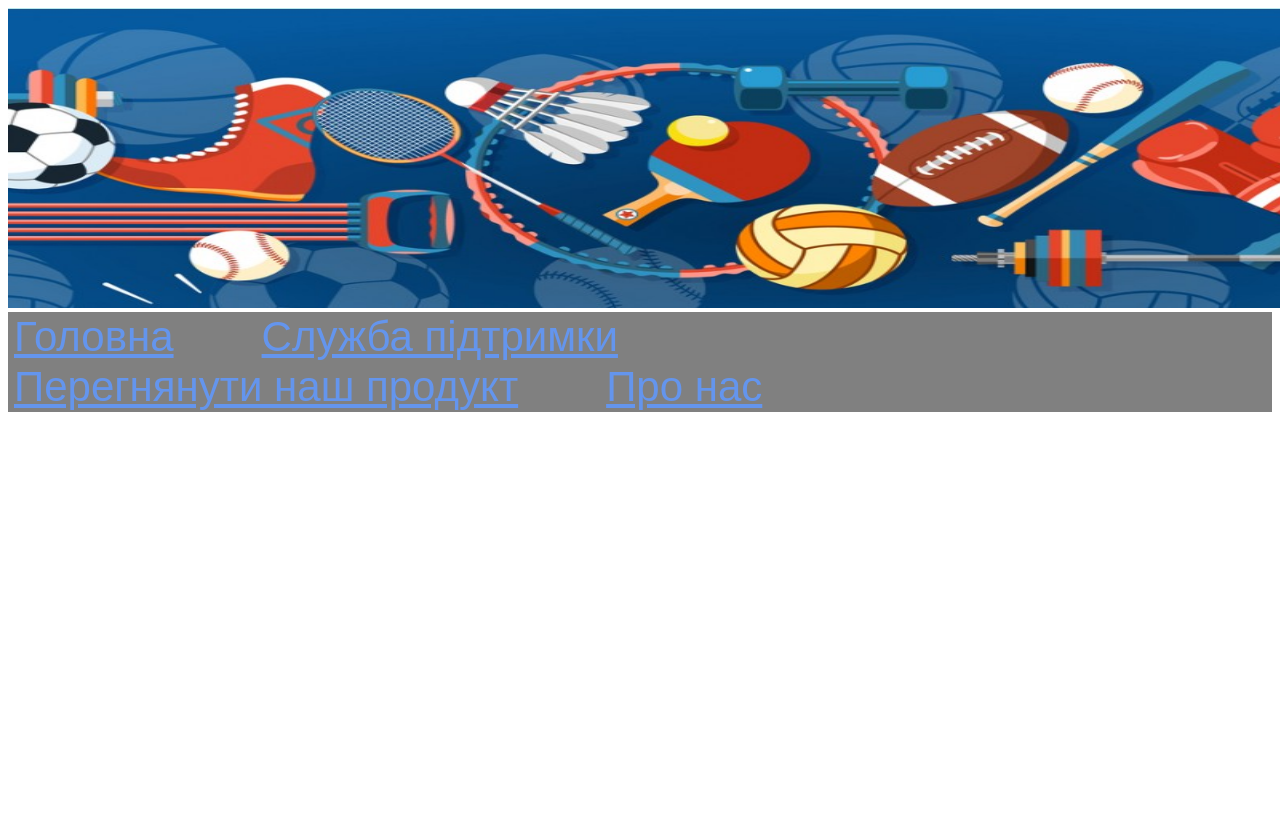
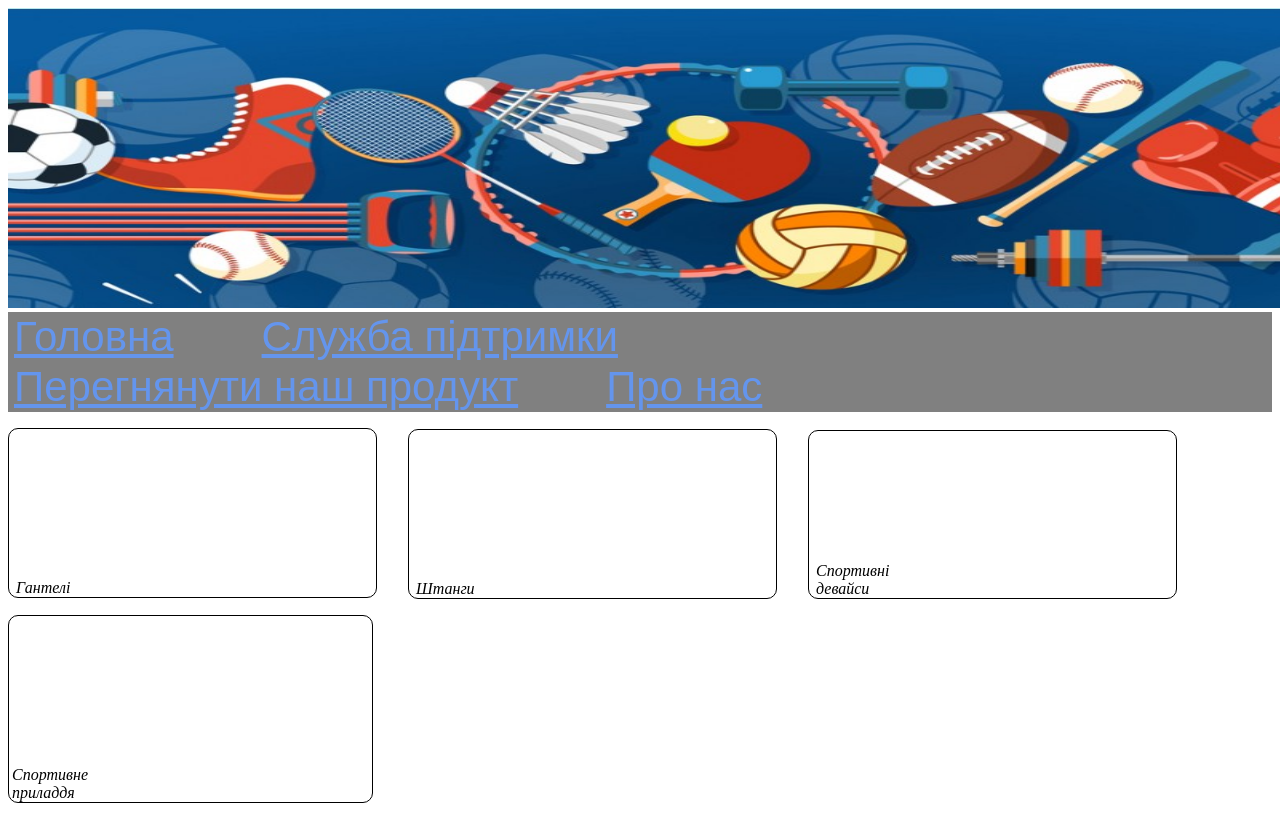
Before and after one commit to CombatGoose/HW-Lesson-6, a plain HTML site: page ourProduct.html in a window 1280 px wide. Shown: the top 819 px of the page. Drawn offline with Linux system fonts and the light colour scheme.

Commit message:
Final version of site

```diff
--- a/ourProduct.css
+++ b/ourProduct.css
@@ -11,3 +11,39 @@ button {
 a {
     color: cornflowerblue;
 }
+.dumbbells {
+    width: 60px;
+    border: 1px solid black;
+    border-radius: 10px;
+    padding-top: 150px;
+    padding-left: 7px;
+    padding-right: 300px;
+}
+.barbells {
+    width: 60px;
+    border: 1px solid black;
+    border-radius: 10px;
+    padding-top: 150px;
+    padding-left: 7px;
+    padding-right: 300px;
+    margin-top: -185px;
+    margin-left: 400px;
+}
+.devices {
+    width: 60px;
+    border: 1px solid black;
+    border-radius: 10px;
+    padding-top: 131px;
+    padding-left: 7px;
+    padding-right: 300px;
+    margin-top: -185px;
+    margin-left: 800px;
+}
+.equipment {
+    width: 60px;
+    border: 1px solid black;
+    border-radius: 10px;
+    padding-top: 150px;
+    padding-left: 3px;
+    padding-right: 300px;
+}
--- a/ourProduct.html
+++ b/ourProduct.html
@@ -16,5 +16,11 @@
            <button type="button"><a href="./aboutUs.html">Про нас</a></button>
         </div>
         </header>
+        <div class="ourEquipment">
+        <p class="dumbbells"><i>Гантелі</i></p>
+        <p class="barbells"><i>Штанги</i></p>
+        <p class="devices"><i>Спортивні девайси</i></p>
+        <p  class="equipment"><i>Спортивне приладдя</i></p>
+        </div>
 </body>
 </html>
--- a/style.css
+++ b/style.css
@@ -26,4 +26,5 @@ a {
  .table {
      border-color: lightsteelblue;
      color: rgb(84, 80, 80);
+     border-radius: 10px;
  }
```
Also changed, not shown: aboutUs.html (+1 -3 lines), index.html (+1 -1 lines), supportService.css (+10 -7 lines), supportService.html (+1 -1 lines), img/barbells.jpg (added), img/devices.jpg (added), img/dumbbells.jpg (added), img/equipment.jpg (added).
